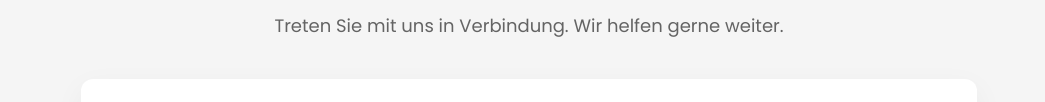
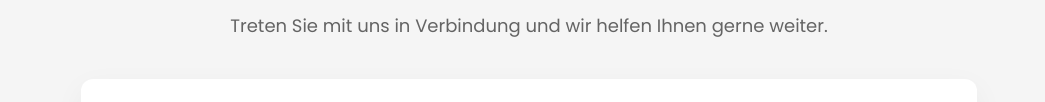
Before and after one commit to Ahmet-TU/a-teria, a website: page contact.html in a window 1280 px wide. Shown: the part 203-305 px from the top of the page, without its empty margins (111-1156 px from the left). Drawn offline with Linux system fonts and the light colour scheme.

Commit message:
small change

```diff
--- a/contact.html
+++ b/contact.html
@@ -53,7 +53,7 @@
 <div class="info-page-container">
     <div class="info-header">
         <h1>Kontakt & Impressum</h1>
-        <p>Treten Sie mit uns in Verbindung. Wir helfen gerne weiter.</p>
+        <p>Treten Sie mit uns in Verbindung und wir helfen Ihnen gerne weiter.</p>
     </div>
 
     <div class="info-content">
```
